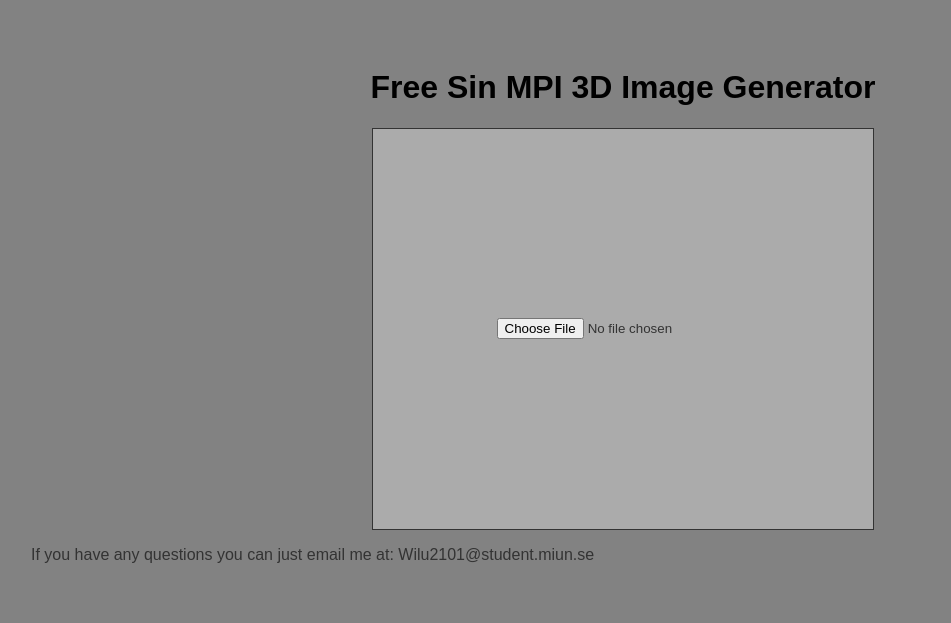
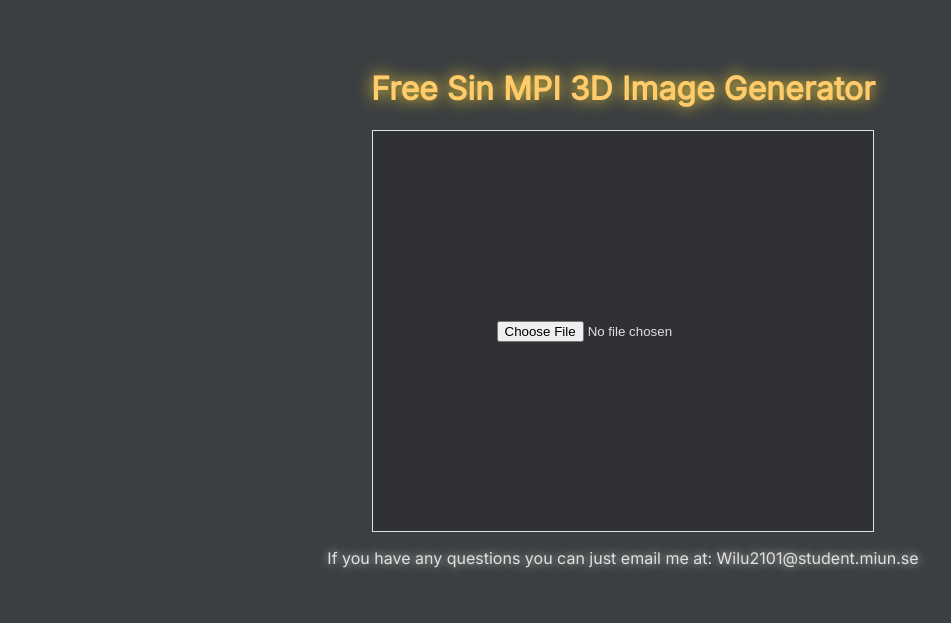
Before and after one commit to Lunkaren/Kandidat_arbete, a Flask app: page / in a window 1280 px wide. Shown: the top 623 px of the page, without its empty margins (17-968 px from the left). Run offline with Flask 3, Linux system fonts and the light colour scheme; data comes from the database, SQL or seed files in the repository.

Commit message:
Fixed coloring with help from chatgpt to get some color recommendations and get colors that match each other. The coloring is based on a programmers IDE.

```diff
--- a/static/style.css
+++ b/static/style.css
@@ -1,71 +1,80 @@
 body {
+    font-family: 'Inter', sans-serif;
     align-content: center;
-    font-family: Arial, sans-serif;
-    background-color: #828282;
+    background-color: #3c3f41;
     padding: 40px;
-    color: #333;
+    color: #e0e0e0	;
+    border-color: #2c2f31;
+    text-align: center;
 }
 
-h1 {
-    text-align: center;
-    color: black;
+h1,h2 {
+    color: #ffcb6b	;
+    text-shadow:0 0 15px #FFDA3A;
 }
 #imagePreview {
-    background: #ababab;
+    background: #2f3136;
     width: 500px;
     height: 400px;
     align-content: center;
-    text-align: center;
-    margin: auto;
+    margin: 0 auto;
     border-style: solid;
-    border-color: #333333;
     border-width: 1px;
 }
 #imagePreview:hover {
     opacity: 0.7;
+    box-shadow: 0 0 20px #b85cff;
+
 }
 #upload {
-    margin-top: 10px;
-    margin-left: auto;
-    margin-right: auto;
+    background: #ff66c4;
+    color: #1e1e1e;
+    border-radius: 20px;
+    box-shadow: 0 0 10px #ff66c4;
+    margin: 20px auto;
     display: none;
+}
+#upload:hover {
+    background-color: #e055b0;
+    box-shadow: 0 0 15px #e055b0;
 }
 ul{
     list-style: none;
     align-content: center;
-    text-align: center;
 }
 li {
     width: 100px;
     height: 40px;
-    background: white;
+    color: #1e1e1e;
+    background-color: #b85cff;
     border-style: solid;
     border-radius: 25px;
-    text-align: center;
     align-content: center;
+}
+li:hover {
+  box-shadow: 0 0 20px #b85cff;
+  transform: scale(1.05);
 }
 #previews{
     align-content: center;
-    text-align: center;
     display:none;
     font-weight: bold;
 }
 h2{
-    color: black;
     margin-top: 150px;
     display: none;
     align-content: center;
-    text-align: center;
 }
 #preview_video {
+    background-color:#2c303a ;
     width: 500px;
     height: 400px;
-    border-color: black;
     border-width: 1px;
     border-style: solid;
-    text-align: center;
     align-content: center;
     margin-left: 50px;
+    color: #aaaaaa	;
+    text-shadow: 0 0 10px #c7c7c7;
 }
 .show {
     display: flex !important;
@@ -73,14 +82,23 @@ h2{
 }
 #download.activate{
     pointer-events: all;
-    background: white;
-    color: black;
+    background: #ff66c4;
+    color: #1e1e1e;
+    border-radius: 20px;
+    box-shadow: 0 0 10px #ff66c4;
+    transition: background-color 0.2s ease, color 0.2s ease;
+
 }
 #download{
     pointer-events: none;
-    background: dimgray;
-    color: gray;
+    background-color: #9a4d6a;
+    color: rgba(30,30,30,0.71);
 }
-#download:hover{
-
+#download.activate:hover {
+  background-color: #e055b0;
+  box-shadow: 0 0 15px #e055b0;
+  cursor: pointer;
 }
+footer{
+        text-shadow: 0 0 10px #c7c7c7;
+}
--- a/templates/index.html
+++ b/templates/index.html
@@ -3,6 +3,7 @@
 <head>
     <meta charset="UTF-8">
     <title>Free Sin MPI 3D Image Generator</title>
+    <link href="https://fonts.googleapis.com/css2?family=Inter&display=swap" rel="stylesheet">
         <link rel="stylesheet" href="{{ url_for('static', filename='style.css') }}">
 </head>
 <script type="module" src="{{ url_for('static', filename='scripts/main.js') }}"></script>
```
